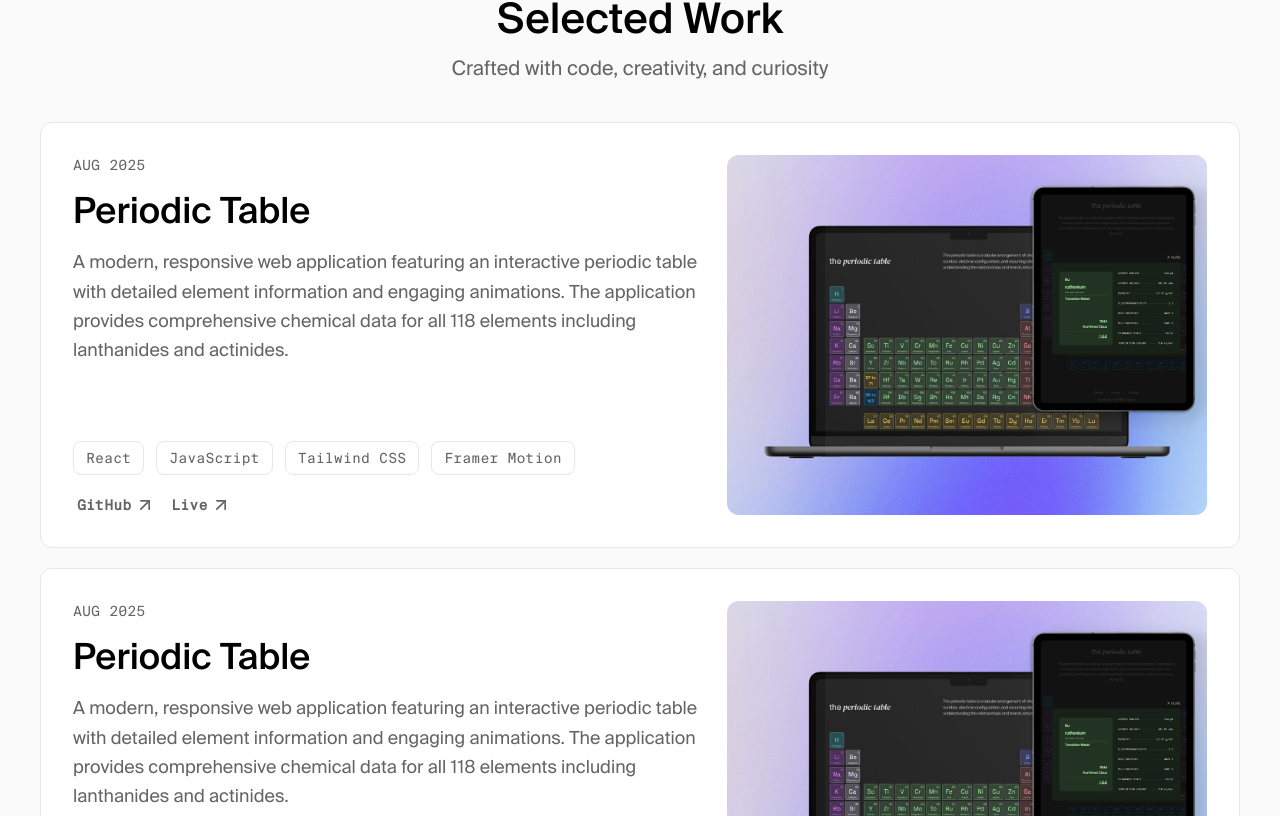
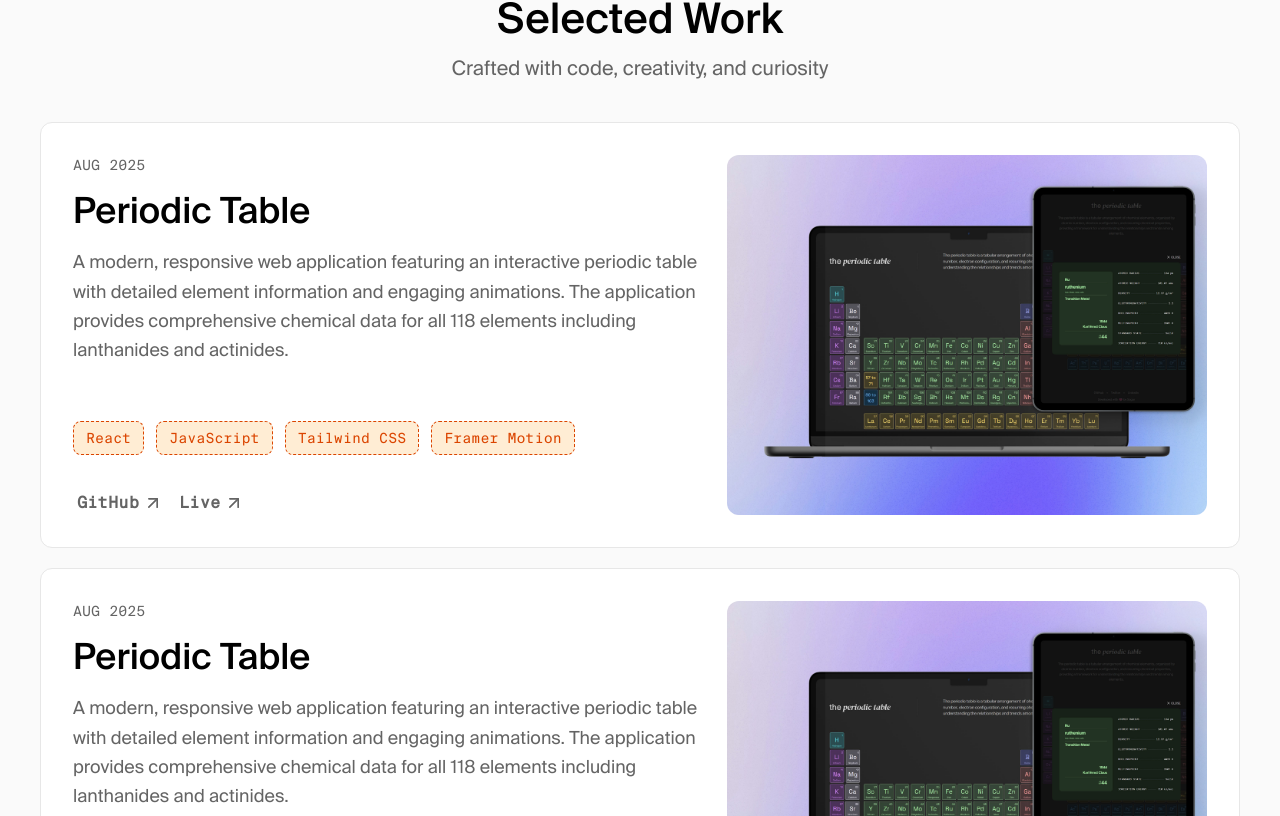
Before and after one commit to devxsagar/my-portfolio, a React (Vite) app: page / in a window 1280 px wide. Shown: the part 904-1720 px from the top of the page. Built offline with nearby package versions, Linux system fonts and the light colour scheme; a web font is replaced by a local one.

Commit message:
change project card style

```diff
--- a/src/components/ProjectCard.jsx
+++ b/src/components/ProjectCard.jsx
@@ -13,9 +13,9 @@ const ProjectCard = ({ data }) => {
   return (
     <article className="p-4 sm:p-6 md:p-8 md:min-h-[350px] max-w-md md:max-w-2xl lg:w-full lg:max-w-full mx-auto flex max-lg:flex-col-reverse justify-between rounded-xl max-lg:gap-8 gap-4 bg-bg-white border border-[#e7e7e7]">
       {/* left side */}
-      <div className=" flex flex-col justify-between gap-6 md:gap-8">
+      <div className=" flex flex-col justify-between gap-10 md:gap-12 lg:gap-5">
         <div className="space-y-3 md:space-y-4">
-          {/* Project Name and Date */}
+          {/* Date */}
           <div className="font-suisse-mono text-[10px] sm:text-xs md:text-sm uppercase text-text-secondary">
             {date}
           </div>
@@ -32,16 +32,16 @@ const ProjectCard = ({ data }) => {
         </div>
 
         {/* Tech Stack and Links */}
-        <div className="flex flex-col gap-2 sm:gap-5">
+        <div className="flex flex-col gap-6 md:gap-6 lg:gap-9">
           {/* Tech Stack */}
           <ul className="text-text-secondary flex flex-wrap gap-2 sm:gap-3 font-suisse-mono select-none">
-            {techStack.map((data, index) => {
+            {techStack.map((tool, index) => {
               return (
                 <li
                   key={index}
-                  className="text-[10px] sm:text-xs md:text-sm border border-[#e7e7e7] px-2 sm:px-3 py-1 sm:py-1.5 rounded-md lg:rounded-lg hover:border-text-secondary transition-colors"
+                  className="text-[10px] sm:text-xs md:text-sm border border-dashed border-orange px-2 sm:px-3 py-1 sm:py-1.5 rounded-md lg:rounded-lg bg-orange-100 text-orange"
                 >
-                  {data}
+                  {tool}
                 </li>
               );
             })}
--- a/src/components/ProjectLinkButton.jsx
+++ b/src/components/ProjectLinkButton.jsx
@@ -7,7 +7,7 @@ const ProjectLinkButton = ({ buttonName, link }) => {
     <motion.div initial="initial"
       whileHover="hovered">
       <Link
-        className="flex items-center gap-1 overflow-hidden  rounded-xl text-xs md:text-sm sm:text-base text-text-secondary hover:text-text-primary transition-colors font-suisse-mono font-semibold cursor-pointer"
+        className="flex items-center gap-1 overflow-hidden  rounded-xl text-xs sm:text-sm md:text-base text-text-secondary hover:text-orange transition-colors font-suisse-mono font-semibold cursor-pointer"
         to={link}
       >
         {buttonName}{" "}
```
